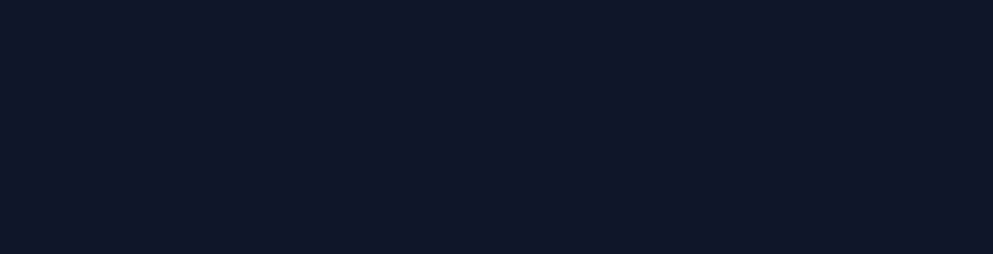
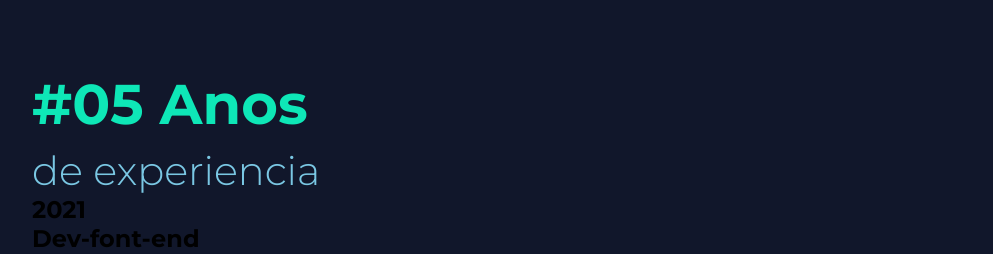
Before and after one commit to erikbarros14/create-your-portfolio, a Next.js app: page / in a window 1280 px wide. Shown: the part 712-966 px from the top of the page, without its empty margins (64-1057 px from the left). Before the commit the page ends 800 px from the top, so only its background shows below. Built offline with nearby package versions, Linux system fonts and the light colour scheme.

Commit message:
experiencia

```diff
--- /dev/null
+++ b/src/components/Experiencia/experienciaItem.tsx
@@ -0,0 +1,15 @@
+import  {ItemContainer} from './styles'
+
+export function ExperienciaItem () {
+
+return (
+  <ItemContainer>
+    <div>
+      <h1>2021</h1>
+      <h2>Dev-font-end</h2>
+      <p> lorem ipsum dolor sit amet , concectetur adispscing , elit . Aliquan   </p>
+    </div>
+  </ItemContainer>
+)
+
+}
--- /dev/null
+++ b/src/components/Experiencia/index.tsx
@@ -0,0 +1,19 @@
+import { ReactNode } from "react";
+import { Sectiontitle } from "../Sectiontitle";
+import { ExperienciaItem } from "./experienciaItem";
+import {Container} from './styles'
+
+export function Experiencia () {
+
+return (
+ <Container>
+  <Sectiontitle title="05 Anos" descripition="de experiencia" />
+  <section>
+    <ExperienciaItem/>
+  </section>
+
+ </Container>
+
+)
+
+}
--- /dev/null
+++ b/src/components/Experiencia/styles.ts
@@ -0,0 +1,7 @@
+import styled from 'styled-components';
+
+
+export const Container = styled.div `
+
+`
+export const ItemContainer = styled.div``
--- /dev/null
+++ b/src/components/Sectiontitle/index.tsx
@@ -0,0 +1,17 @@
+import { ReactNode } from 'react';
+
+import { Container } from './styles';
+
+interface SectiontitleProps {
+  title: string;
+  descripition ?: string | ReactNode;
+}
+
+export function Sectiontitle({ title , descripition}: SectiontitleProps) {
+  return (
+    <Container>
+      <h1>#{title}</h1>
+      {descripition && <h2>{descripition}</h2> }
+    </Container>
+  );
+}
--- /dev/null
+++ b/src/components/Sectiontitle/styles.ts
@@ -0,0 +1,38 @@
+import styled from 'styled-components';
+
+export const Container = styled.div`
+  width: 100%;
+  display: flex;
+  flex-direction: column;
+  align-items: flex-start;
+  gap: 0.5rem;
+ h1{
+  color:${({theme}) => theme.primary } ;
+  font-size: 3.5rem;
+ }
+ h2{
+  color:${({theme}) => theme.secondary } ;
+  font-weight: 300;
+  font-size: 2.5rem;
+ }
+
+  @media(max-width:1000px) {
+    h1{
+      font-size:2.5rem ;
+    }
+   h2{
+    font-size: 1.8rem;
+   }
+
+  }
+  @media(max-width:500px) {
+    h1{
+      font-size:1.8rem ;
+    }
+   h2{
+    font-size: 1.2rem;
+   }
+
+  }
+
+`;
--- a/src/pages/index.tsx
+++ b/src/pages/index.tsx
@@ -1,3 +1,4 @@
+import { Experiencia } from "../components/Experiencia";
 import { HomeHero } from "../components/HomeHero";
 import { Header } from "../Header/";
 import {
@@ -11,6 +12,7 @@
         <Header/>
          <main  className="container" >
           <HomeHero/>
+          <Experiencia/>
          </main>
 
       </HomeContainer>
```
